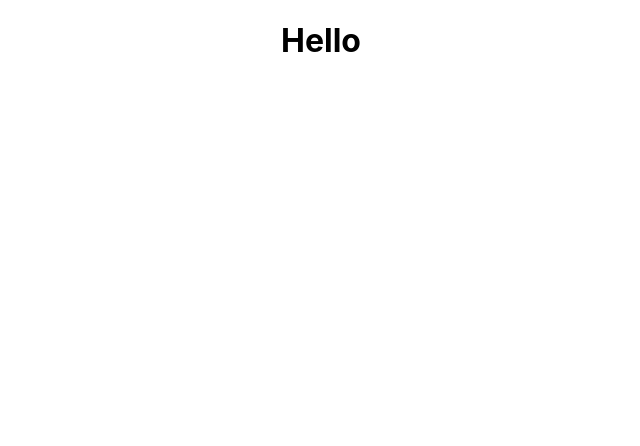
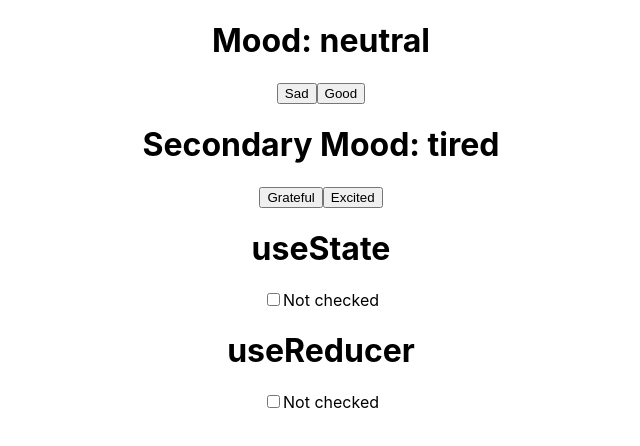
Before and after one commit to ekater1na/react-training, a React (Create React App) app: page / in a window 1280 px wide. Shown: the top 446 px of the page, without its empty margins (319-959 px from the left). Built offline with nearby package versions, Linux system fonts and the light colour scheme.

Commit message:
feat: use hooks

```diff
--- a/src/App.js
+++ b/src/App.js
@@ -1,9 +1,50 @@
-import './App.css';
+import { useEffect, useReducer, useState } from "react";
+import "./App.css";
 
 function App() {
+  const [mood, setMood] = useState("neutral");
+  const [secondary, setSecondary] = useState("tired");
+  const [checked, setChecked] = useState(false);
+  const [check, setCheck] = useReducer((check) => !check, false);
+
+  useEffect(() => {
+    console.log(`It's ${mood} right now`);
+  }, [mood]);
+
+  useEffect(() => {
+    console.log(`It's ${secondary} today`);
+  }, [secondary]);
+
   return (
     <div className="App">
-      <h1>Hello</h1>
+      <h1>Mood: {mood}</h1>
+      <button onClick={() => setMood("sad")}>Sad</button>
+      <button onClick={() => setMood("good")}>Good</button>
+
+      <h1>Secondary Mood: {secondary}</h1>
+      <button onClick={() => setSecondary("grateful")}>Grateful</button>
+      <button onClick={() => setSecondary("excited")}>Excited</button>
+
+      <div>
+        <h1>useState</h1>
+        <input
+          type="checkbox"
+          value={checked}
+          onChange={() => setChecked((checked) => !checked)}
+        />
+        <label>{checked ? 'Checked' : 'Not checked'}</label>
+      </div>
+
+      <div>
+        <h1>useReducer</h1>
+        <input
+          type="checkbox"
+          value={check}
+          onChange={setCheck}
+        />
+        <label>{check ? 'Checked' : 'Not checked'}</label>
+      </div>
+
     </div>
   );
 }
```
Also changed, not shown: src/index.js (+6 -6 lines), 1 other file (tests, documents, lock files or other folders).
